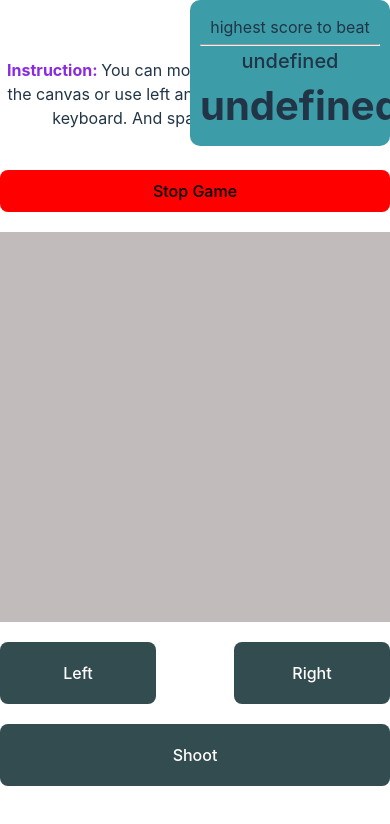
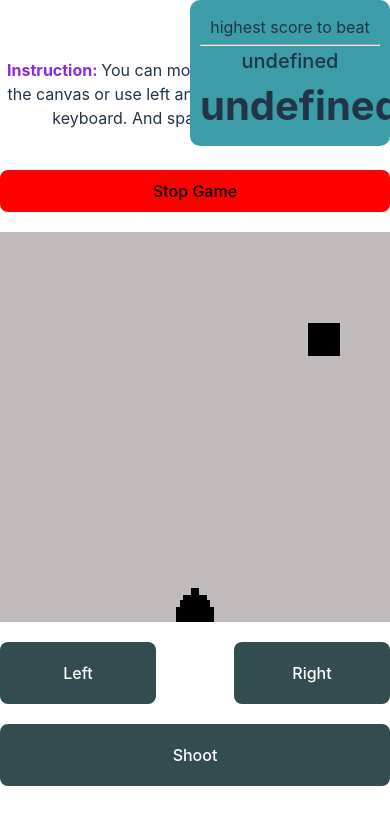
Before and after one commit to Urchmaney/shooter, a website built with Vite: page index.html in a window 390 px wide. Both pictures are taken after a click on the button "Start Game". Built offline with nearby package versions, Linux system fonts and the light colour scheme; some packages are replaced by stand-ins of ours; no server answers; the database is empty.

Commit message:
fix canvas size for mobile issue

```diff
--- a/src/entities/bullet.ts
+++ b/src/entities/bullet.ts
@@ -5,8 +5,8 @@ export class Bullet implements Entity {
     x: number;
     y: number;
 
-    private bulletWidth: number = 2;
-    private bulletHeight: number = 5;
+    private bulletWidth: number;
+    private bulletHeight: number;
 
     moveInterval: number;
     MOVE_BY: number = 5;
@@ -15,10 +15,13 @@ export class Bullet implements Entity {
         this.context = context;
         this.x = x;
         this.y = y;
+        this.bulletHeight = Math.ceil(this.context.canvas.height / 100);
+        this.bulletWidth = Math.ceil(this.context.canvas.width / 300);
         this.moveInterval = window.setInterval(() => {
             this.move()
-        }, 10);
+        }, Math.ceil(6000 / this.context.canvas.height));
     }
+
 
     render(): void {
         this.context.beginPath();
--- a/src/entities/enemy.ts
+++ b/src/entities/enemy.ts
@@ -7,17 +7,22 @@ export class Enemy implements Entity {
 
     MOVE_BY: number = 10;
 
-    private width: number = 20;
-    private height: number = 20;
+    private width: number;
+    private height: number;
     moveInterval : number;
 
     constructor(context: CanvasRenderingContext2D, x: number, y: number) {
         this.context = context;
         this.x = x;
         this.y = y;
+        this.width = Math.ceil(this.context.canvas.width / 25);
+        this.height = Math.ceil(this.context.canvas.height / 25);
+
+
+        const speed = Math.floor(60000 / this.context.canvas.height);
         this.moveInterval = window.setInterval(() => {
             this.move()
-        }, 100);
+        }, speed);
     }
     render(): void {
         this.context.beginPath();
--- a/src/entities/shooter.ts
+++ b/src/entities/shooter.ts
@@ -1,55 +1,71 @@
 import { Entity } from "./entity";
+import { MOVE_BY_DIVISOR } from "../util"
 
 export class Shooter implements Entity {
     context: CanvasRenderingContext2D;
     x: number;
     y: number;
-    // private height: number = 50;
-    // private width: number = 50
+    private height: number | undefined;
+    private width: number | undefined;
 
-    private MOVE_BY: number = 10;
+    private MOVE_BY: number | undefined;
 
     constructor(context: CanvasRenderingContext2D) {
         this.context = context;
-        this.x = 300;
-        this.y = 600;
+        this.x = Math.ceil(context.canvas.width / 2);
+        this.y = context.canvas.height;
+        this.MOVE_BY = Math.ceil(context.canvas.width / MOVE_BY_DIVISOR);
+        this.width = Math.ceil(context.canvas.width / 7);
+        this.height = Math.ceil(context.canvas.height / 9);
     }
 
     render(): void {
         this.context.beginPath();
-        this.drawBase();
-        this.drawSecondLayer();
-        this.drawThirdLayer();
-        this.drawPistol();
+        let y: number;
+        y= this.drawBase();
+        y = this.drawSecondLayer(y);
+        y = this.drawThirdLayer(y);
+        this.drawPistol(y);
     }
 
-    drawBase(): void {
-        this.context.fillRect(this.x, this.y - 20, 25, 20);
-        this.context.fillRect(this.x -25, this.y - 20, 25, 20);
+    drawBase(): number {
+        const baseHeight = Math.ceil((this.height || 0) / 3);
+        const baseWidth = Math.ceil((this.width || 0) / 3)
+        this.context.fillRect(this.x, this.y - baseHeight, baseWidth, baseHeight);
+        this.context.fillRect(this.x - baseWidth, this.y - baseHeight, baseWidth, baseHeight);
+        return this.y - baseHeight;
     }
 
-    drawSecondLayer(): void {
-        this.context.fillRect(this.x, this.y - 30, 20, 10);
-        this.context.fillRect(this.x - 20, this.y - 30, 20, 10);
+    drawSecondLayer(startY: number): number {
+        const layerHeight =  Math.ceil((this.height || 0) / 8);
+        const layerWidth = Math.ceil((this.width || 0) / 4)
+        this.context.fillRect(this.x, startY - layerHeight, layerWidth, layerHeight);
+        this.context.fillRect(this.x - layerWidth, startY - layerHeight, layerWidth, layerHeight);
+        return startY - layerHeight;
     }
 
-    drawThirdLayer(): void {
-        this.context.fillRect(this.x, this.y - 40, 8, 10);
-        this.context.fillRect(this.x - 8, this.y - 40, 8, 10);
+    drawThirdLayer(startY: number): number {
+        const layerHeight = Math.ceil((this.height || 0) / 10);
+        const layerWidth = Math.ceil((this.width || 0) / 5);
+        this.context.fillRect(this.x, startY - layerHeight, layerWidth, layerHeight);
+        this.context.fillRect(this.x - layerWidth, startY - layerHeight, layerWidth, layerHeight);
+        return startY - layerHeight;
     }
 
-    drawPistol(): void {
-        this.context.fillRect(this.x, this.y - 50, 3, 10);
-        this.context.fillRect(this.x - 3, this.y - 50, 3, 10);
+    drawPistol(startY: number): void {
+        const layerHeight = Math.ceil((this.height || 0) / 8);
+        const layerWidth = Math.ceil((this.width || 0) / 20);
+        this.context.fillRect(this.x, startY - layerHeight, layerWidth, layerHeight);
+        this.context.fillRect(this.x - layerWidth, startY - layerHeight, layerWidth, layerHeight);
     }
 
     moveRight(): void {
-        if (this.x + this.MOVE_BY > this.context.canvas.clientWidth) return;
-        this.x += this.MOVE_BY;
+        if (this.x + (this.MOVE_BY || 0) > this.context.canvas.clientWidth) return;
+        this.x += (this.MOVE_BY || 0);
     }
 
     moveLeft(): void {
-        if (this.x - this.MOVE_BY < 0) return;
-        this.x -= this.MOVE_BY;
+        if (this.x - (this.MOVE_BY || 0) < 0) return;
+        this.x -= (this.MOVE_BY || 0);
     }
 }
--- a/src/main.ts
+++ b/src/main.ts
@@ -34,6 +34,7 @@ let playerName: string | undefined;
 let docId: string | undefined;
 
 const windowWidth = innerWidth < 600 ? innerWidth - 100 : 600
+
 canvas.width = windowWidth
 canvas.height = windowWidth
 
--- a/src/playground.ts
+++ b/src/playground.ts
@@ -27,55 +27,29 @@ export class PlayGround implements EntityObject{
 
     render() {
         this.context.clearRect(0, 0, this.context.canvas.clientWidth, this.context.canvas.clientHeight);
-
         this.shooter.render();
 
         while(this.bullets.length && this.bullets[0].y < 0) {
             const bullet = this.bullets.shift();
             clearInterval(bullet?.moveInterval);
         }
-        // for (let i = this.bullets.length - 1; i >= 0; i--) {
-        //     if (this.bullets[i].y < 0) this.
-        // }
-        // this.bullets = this.bullets.filter(bullet => bullet.y > 0);
 
         for(let bullet of this.bullets) {
             bullet.render();
         }
 
-        while(this.enemies.length && this.enemies[0].y > this.context.canvas.clientHeight ) {
+        while(this.enemies.length && this.enemies[0].y > this.context.canvas.height ) {
             this.stopGame();
             const enemy = this.enemies.shift();
             clearInterval(enemy?.moveInterval);
         }
-        // this.enemies.filter(enemy => enemy.y < this.context.canvas.clientHeight)
 
         for(let enemy of this.enemies) {
             enemy.render();
         }
 
         this.bulletEnemyCollision();
-        // console.log(this.bulletPositionToEnemy, "===");
     }
-
-    // bulletEnemyCollision() {
-    //     // console.log("check collision");
-    //     let bIndex = 0;
-    //     while(this.bullets.length && bIndex < this.bullets.length && (bIndex === 0 || this.bulletPositionToEnemy[bIndex] < this.bulletPositionToEnemy[bIndex - 1])) {
-    //         let enemyIndex = this.bulletPositionToEnemy[bIndex];
-    //         const bullet = this.bullets[bIndex];
-    //         let collide = false;
-    //         while (!collide && this.enemies[enemyIndex] && bullet.y < this.enemies[enemyIndex].y) {
-    //             console.log(`${bIndex} => ${enemyIndex}`)
-    //             collide = this.enemies[enemyIndex].intersect(bullet.rangeX, bullet.rangeY);
-    //             enemyIndex += 1;
-    //         }
-
-    //         if (collide) console.log("collide ====================")
-    //         this.bulletPositionToEnemy[bIndex] = enemyIndex;
-    //         bIndex += 1;
-    //     }
-    // }
 
     bulletEnemyCollision() {
         let bIndex = 0;
@@ -114,7 +88,7 @@ export class PlayGround implements EntityObject{
     addEnemy() {
         const shouldAdd = Math.floor(Math.random() * 2);
         if (!shouldAdd) return;
-        this.enemies.push(new Enemy(this.context, Math.floor(Math.random() * this.context.canvas.clientWidth), 0))
+        this.enemies.push(new Enemy(this.context, Math.floor(Math.random() * this.context.canvas.width), 0))
     }
 
     startGame() {
--- a/src/style.css
+++ b/src/style.css
@@ -93,6 +93,7 @@ h1 {
 #playground {
   background-color: #c2bbbb;
   image-rendering: pixelated;
+  display: block;
 }
 
 .directionContainer {
@@ -104,6 +105,9 @@ h1 {
   color: #fff;
   padding: 20px;
   background-color: rgb(51, 76, 80);
+  -webkit-user-select: none;
+  -ms-user-select: none;
+  user-select: none;
 }
 
 #left {
--- /dev/null
+++ b/src/util.ts
@@ -0,0 +1 @@
+export const MOVE_BY_DIVISOR = 60;
```
